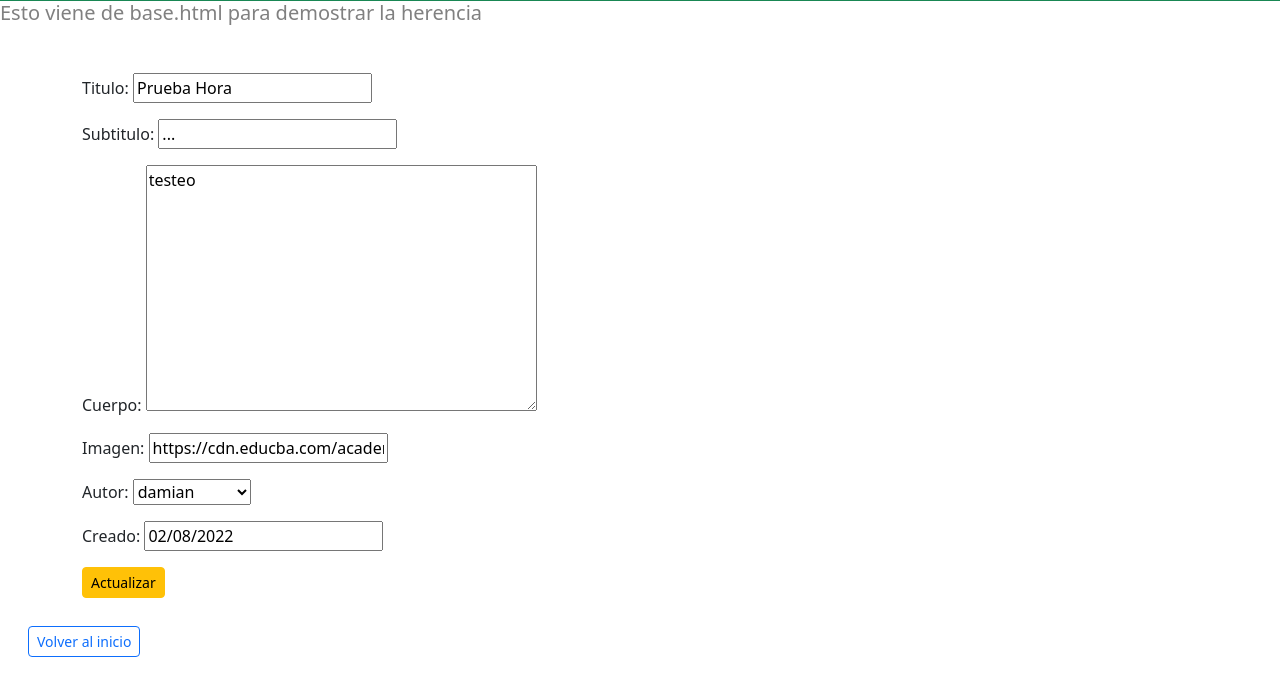
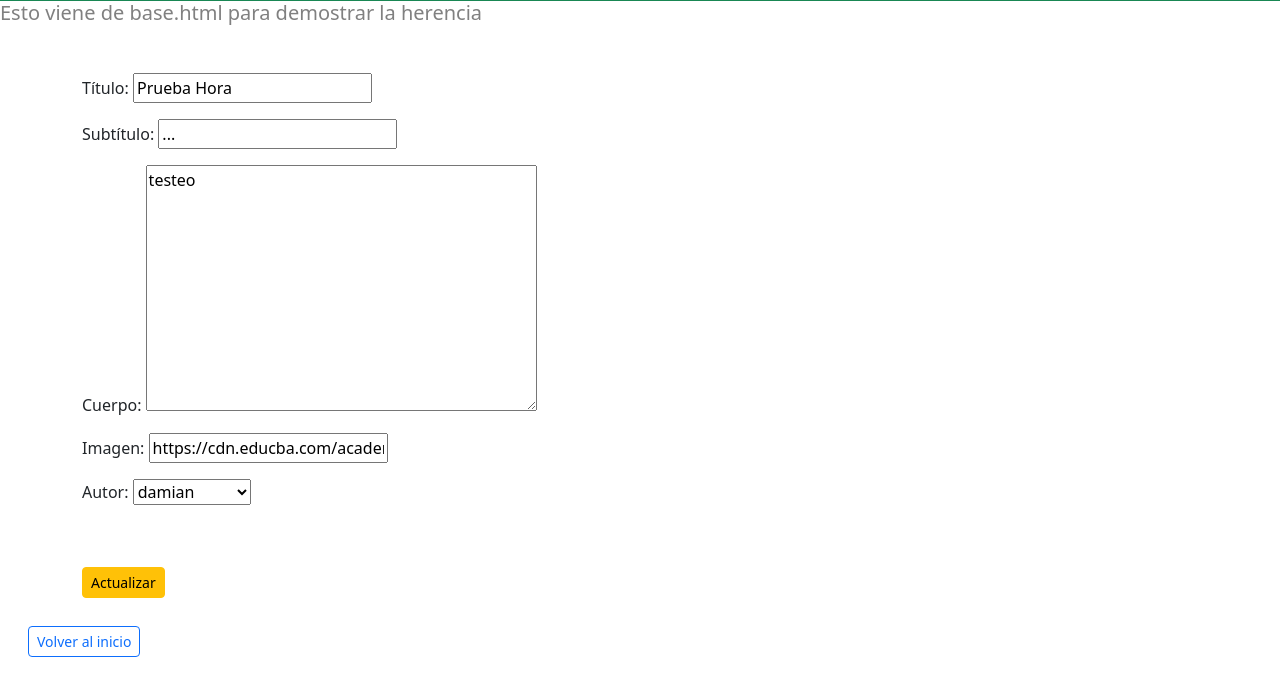
Before and after one commit to DarianYane/Entrega-Final-Python-Coderhouse-Blog, a Django app: page /entrada/28/update in a window 1280 px wide. Shown: the part 71-767 px from the top of the page. Run offline with Django 4.2, Linux system fonts and the light colour scheme; a user stored in the database is signed in; data comes from the database, SQL or seed files in the repository; both versions use the stored data as it was after the commit; some libraries are stand-ins or nearby versions.

Commit message:
MejorasFecha
A la fecha le puse la hora y la oculté del formulario de creacion, y funciona

```diff
--- a/Posteos/models.py
+++ b/Posteos/models.py
@@ -12,7 +12,7 @@ class Entrada(models.Model):
     imagen = models.URLField()
     # imagen = models.models.ImageField(upload_to="articles", null = True, blank = True)
     autor = models.ForeignKey(User, on_delete=models.CASCADE)
-    creado = models.DateField(default=date.today()) #(15 Julio 2022)  # (auto_now_add=True) o (auto_now=True)
+    creado = models.DateTimeField(default=datetime.now().strftime("%d/%m/%Y %H:%M:%S")  ) #(15 Julio 2022)  # (auto_now_add=True) o (auto_now=True)
 
     class Meta:
         ordering = ['-creado'] #Ordena los post de más nuevos a más viejos
--- a/Posteos/templates/Posteos/entrada_form.html
+++ b/Posteos/templates/Posteos/entrada_form.html
@@ -19,7 +19,16 @@
         <form method="post" enctype="multipart/form-data" style="margin-top: 1em;">{% csrf_token %}
            {% if user.is_authenticated %}
 
-                {{ form.as_p }}
+                <!-- {{ form.as_p }} -->
+                <p>Título: {{ form.titulo }}</p>
+                <p>Subtítulo: {{ form.subtitulo }}</p>
+                <p>Cuerpo: {{ form.cuerpo }}</p>
+                <p>Imagen: {{ form.imagen }}</p>
+                <p>Autor: {{ form.autor }}</p>
+                <p style="visibility:hidden">Fecha de creación: {{ form.creado }}</p>
+                <!-- style="visibility:hidden" -->
+
+
                     {% if request.resolver_match.url_name == "entrada-update" %}
 
                            <input type="submit" value="Actualizar" class="btn btn-sm btn-block btn-warning">
```
Also changed, not shown: db.sqlite3.
